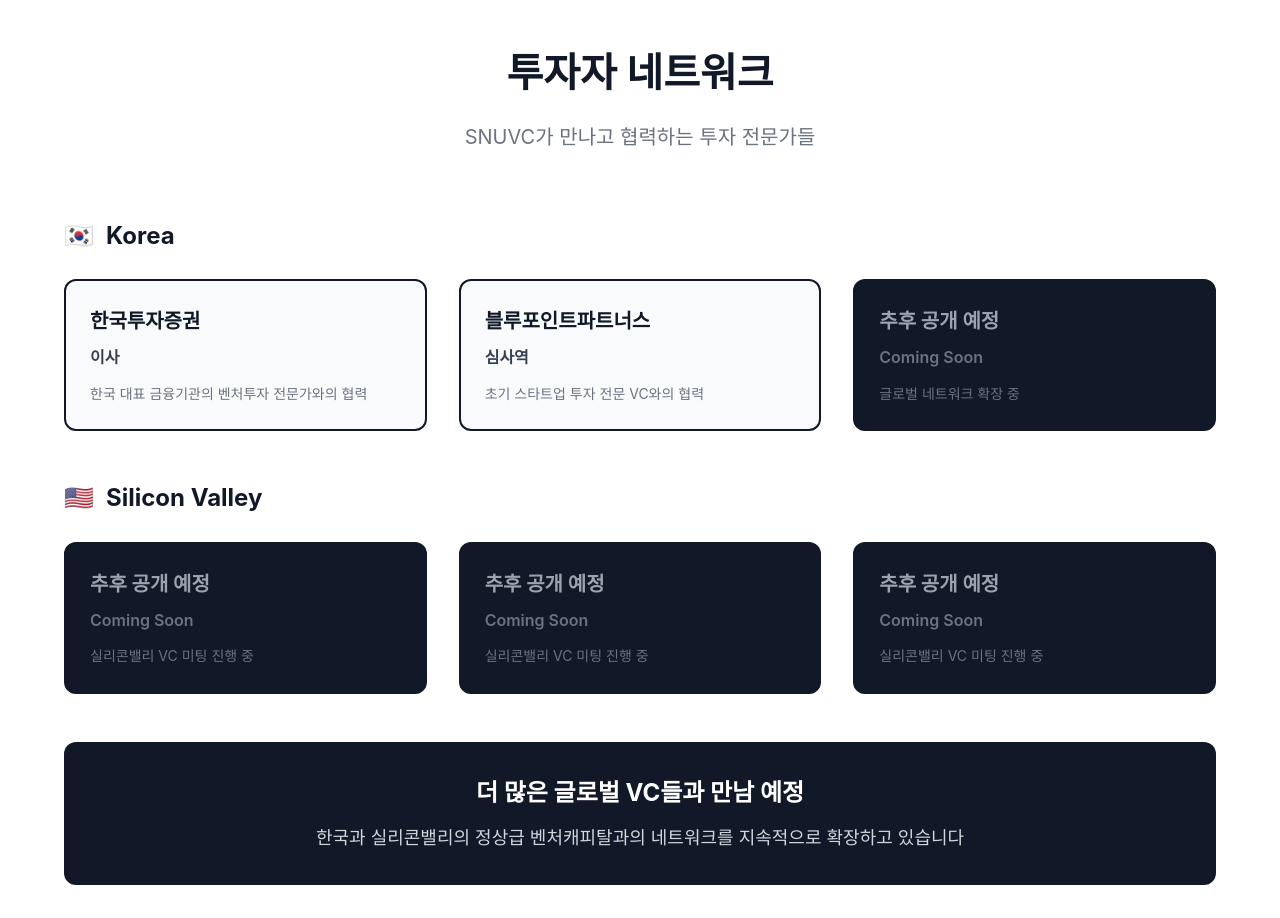
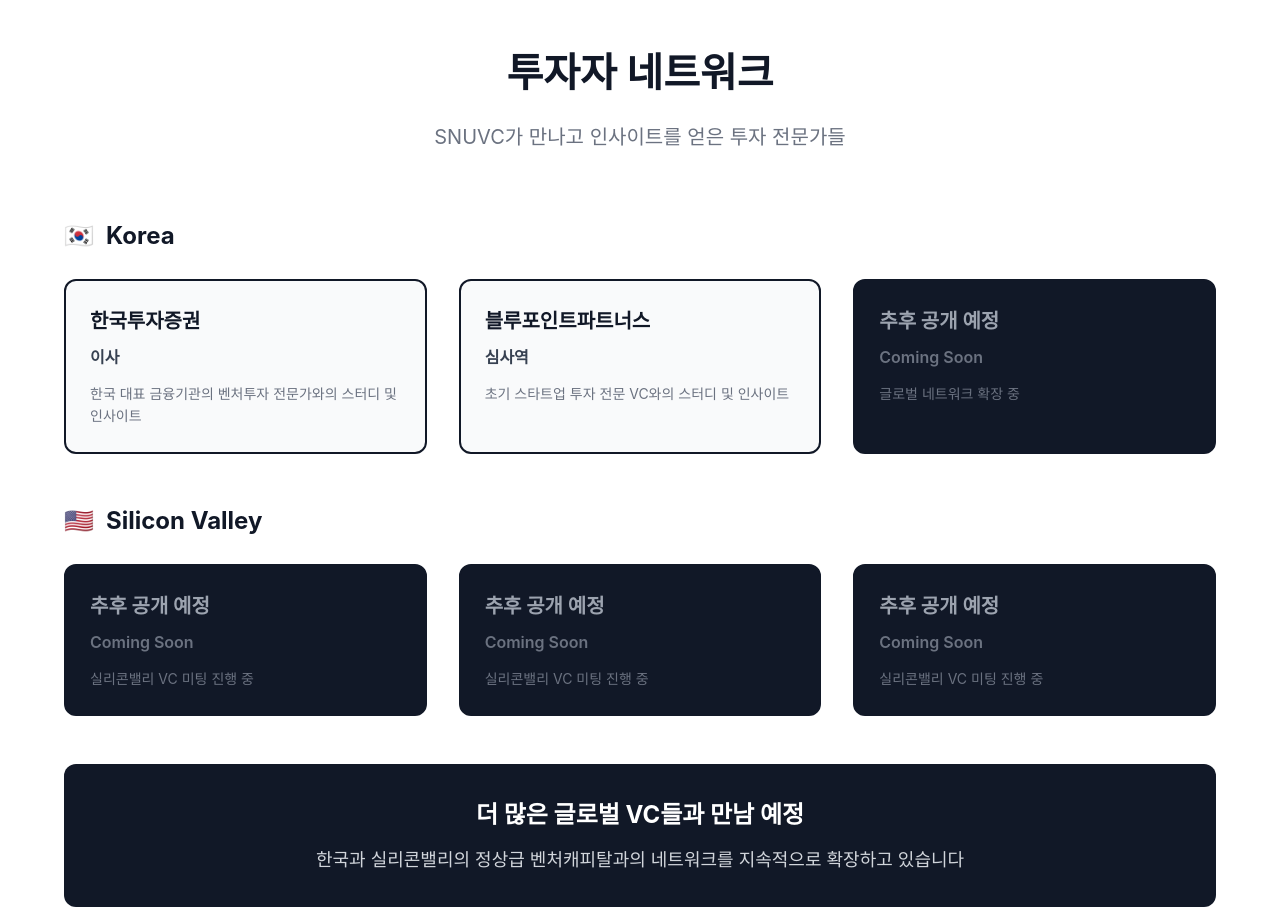
Before and after one commit to hyunsoo3318-oss/SNUVC_venture_consulting, a plain HTML site: page index.html in a window 1280 px wide. Shown: the part 1100-2018 px from the top of the page. Drawn offline with Linux system fonts and the light colour scheme.

Commit message:
change header ment

```diff
--- a/index.html
+++ b/index.html
@@ -587,7 +587,7 @@
         <div class="container">
             <div class="section-title">
                 <h2>투자자 네트워크</h2>
-                <p>SNUVC가 만나고 협력하는 투자 전문가들</p>
+                <p>SNUVC가 만나고 인사이트를 얻은 투자 전문가들</p>
             </div>
 
             <!-- Korea -->
@@ -599,12 +599,12 @@
                     <div class="investor-card">
                         <h4>한국투자증권</h4>
                         <p class="position">이사</p>
-                        <p class="description">한국 대표 금융기관의 벤처투자 전문가와의 협력</p>
+                        <p class="description">한국 대표 금융기관의 벤처투자 전문가와의 스터디 및 인사이트</p>
                     </div>
                     <div class="investor-card">
                         <h4>블루포인트파트너스</h4>
                         <p class="position">심사역</p>
-                        <p class="description">초기 스타트업 투자 전문 VC와의 협력</p>
+                        <p class="description">초기 스타트업 투자 전문 VC와의 스터디 및 인사이트</p>
                     </div>
                     <div class="investor-card investor-card-coming">
                         <h4>추후 공개 예정</h4>
```
